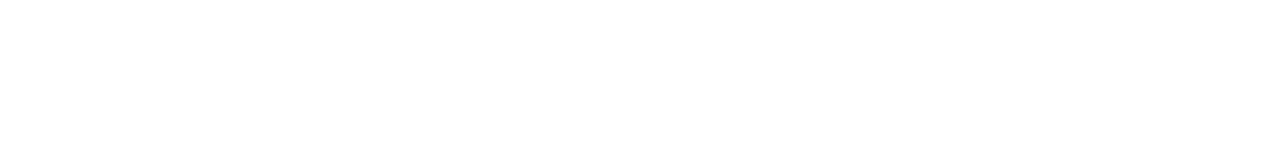
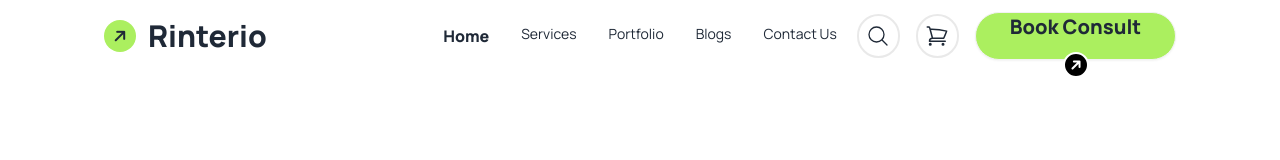
Before and after one commit to Humaun-hk/Rinterio, a plain HTML site: page index.html in a window 1280 px wide. Drawn offline with nearby package versions, Linux system fonts and the light colour scheme.

Commit message:
navbar section

```diff
--- a/index.html
+++ b/index.html
@@ -1,5 +1,5 @@
 <!DOCTYPE html>
-<html lang="en">
+<html lang="en" data-theme="light">
   <head>
     <meta charset="UTF-8" />
     <meta name="viewport" content="width=device-width, initial-scale=1.0" />
@@ -10,6 +10,10 @@
       type="text/css"
     />
     <script src="https://cdn.tailwindcss.com"></script>
+    <script
+      src="https://kit.fontawesome.com/7d2ec693fa.js"
+      crossorigin="anonymous"
+    ></script>
     <link rel="preconnect" href="https://fonts.googleapis.com" />
     <link rel="preconnect" href="https://fonts.gstatic.com" crossorigin />
     <link
@@ -23,5 +27,94 @@
     </style>
   </head>
   <body class="manrope-font">
+    <header class="container mx-auto px-12 lg:px-24">
+      <!-- navbar -->
+
+      <div class="navbar bg-base-100 flex justify-between">
+        <div class="navbar-start gap-3">
+          <div
+            class="h-8 w-8 bg-[#ABEF5F] rounded-full flex justify-center items-center"
+          >
+            <i class="fa-solid fa-arrow-right origin-center -rotate-45"></i>
+          </div>
+          <a class="text-3xl font-extrabold">Rinterio</a>
+        </div>
+        <div class="navbar-center hidden lg:flex">
+          <ul class="menu menu-horizontal px-1">
+            <li><a class="text-base font-extrabold">Home</a></li>
+            <li><a>Services</a></li>
+            <li><a>Portfolio</a></li>
+            <li><a>Blogs</a></li>
+            <li><a>Contact Us</a></li>
+          </ul>
+        </div>
+        <div class="h-11 w-11 rounded-full border-2 border-[#E9E9E9] flex justify-center items-center lg:hidden">
+          <svg xmlns="http://www.w3.org/2000/svg" fill="none" viewBox="0 0 24 24" stroke-width="1.5" stroke="currentColor" class="size-6">
+            <path stroke-linecap="round" stroke-linejoin="round" d="M3.75 6.75h16.5M3.75 12h16.5m-16.5 5.25h16.5" />
+          </svg>
+        </div>
+        <div class="navbar-end gap-4 hidden lg:flex">
+          <div
+            class="h-11 w-11 rounded-full border-2 border-[#E9E9E9] flex justify-center items-center"
+          >
+            <svg
+              xmlns="http://www.w3.org/2000/svg"
+              fill="none"
+              viewBox="0 0 24 24"
+              stroke-width="1.3"
+              stroke="currentColor"
+              class="size-6"
+            >
+              <path
+                stroke-linecap="round"
+                stroke-linejoin="round"
+                d="m21 21-5.197-5.197m0 0A7.5 7.5 0 1 0 5.196 5.196a7.5 7.5 0 0 0 10.607 10.607Z"
+              />
+            </svg>
+          </div>
+          <div
+            class="h-11 w-11 rounded-full border-2 border-[#E9E9E9] flex justify-center items-center"
+          >
+            <svg
+              xmlns="http://www.w3.org/2000/svg"
+              fill="none"
+              viewBox="0 0 24 24"
+              stroke-width="1.5"
+              stroke="currentColor"
+              class="size-6"
+            >
+              <path
+                stroke-linecap="round"
+                stroke-linejoin="round"
+                d="M2.25 3h1.386c.51 0 .955.343 1.087.835l.383 1.437M7.5 14.25a3 3 0 0 0-3 3h15.75m-12.75-3h11.218c1.121-2.3 2.1-4.684 2.924-7.138a60.114 60.114 0 0 0-16.536-1.84M7.5 14.25 5.106 5.272M6 20.25a.75.75 0 1 1-1.5 0 .75.75 0 0 1 1.5 0Zm12.75 0a.75.75 0 1 1-1.5 0 .75.75 0 0 1 1.5 0Z"
+              />
+            </svg>
+          </div>
+          <div>
+            <button class="btn flex justify-center items-center bg-[#ABEF5F] text-xl font-extrabold rounded-3xl">Book Consult
+              <div class="origin-center -rotate-45">
+                <svg
+                  xmlns="http://www.w3.org/2000/svg"
+                  fill="black"
+                  viewBox="0 0 24 24"
+                  stroke-width="1.5"
+                  stroke="white"
+                  class="size-8"
+                >
+                  <path
+                    stroke-linecap="round"
+                    stroke-linejoin="round"
+                    d="m12.75 15 3-3m0 0-3-3m3 3h-7.5M21 12a9 9 0 1 1-18 0 9 9 0 0 1 18 0Z"
+                  />
+                </svg>
+              </button>
+            </div>
+          </div>
+        </div>
+      </div>
+
+    </header>
+    <main></main>
+    <footer></footer>
   </body>
 </html>
```
Also changed, not shown: tailwind.config.js (added, +8 -0 lines).
